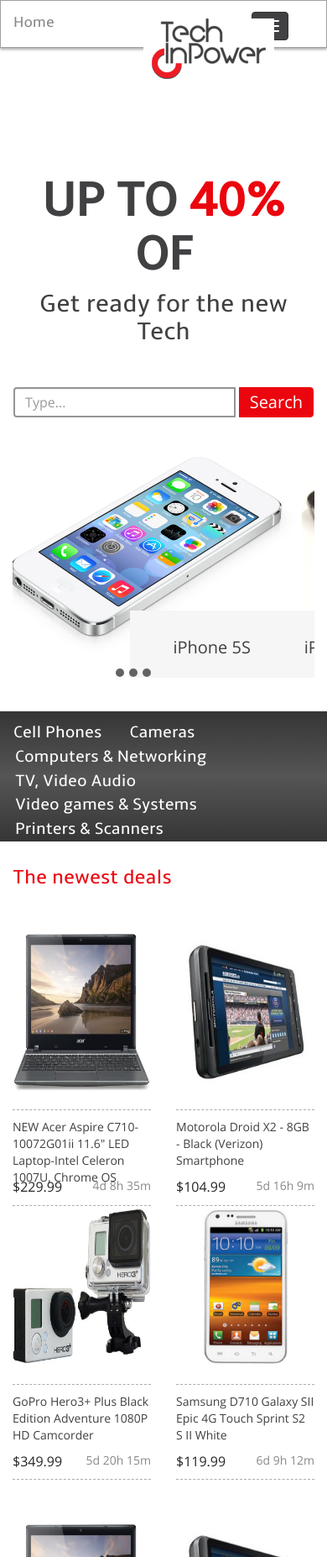
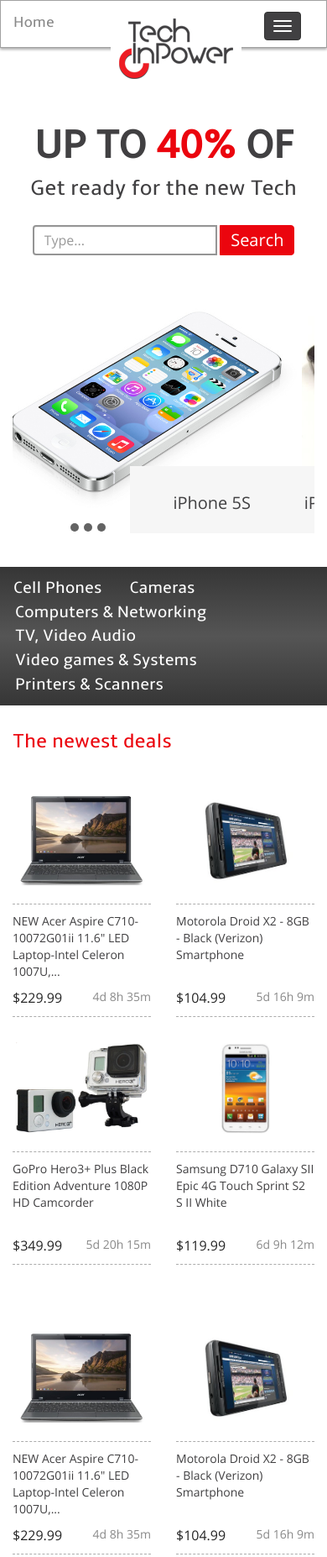
Before and after one commit to jasminafabijan/tech-in-power, a plain HTML site: page index.html in a window 390 px wide. Shown: the top 1854 px of the page at 84% size. Drawn offline with Linux system fonts and the light colour scheme.

Commit message:
Finished homepage.

```diff
--- a/css/default.scss
+++ b/css/default.scss
@@ -51,8 +51,15 @@ a:hover {
 	border-color: $color-red;
 }
 
+.btn-default:hover {
+	background-color: $color-red;
+	border-color: $color-red;
+	color: $color-black;
+}
+
+
 .bs-docs-container {
-	padding-top: 70px;
+	padding-top: 10px;
 }
 
 .navbar-inverse {
@@ -72,6 +79,10 @@ a:hover {
 .navbar-toggle {
 	background-color: $color-black;
 	margin-top: 0;
+
+	@media(max-width: 480px) {
+		margin-right: 0;
+	}
 }
 
 .navbar-inverse a,
@@ -100,6 +111,10 @@ a:hover {
 		margin-top: 6px;
 		left: 40%;
 	}
+
+	@media(max-width: 480px) {
+		left: 30%;
+	}
 }
 
 .search .form-control {
@@ -112,6 +127,14 @@ a:hover {
 	border-top-left-radius: 4px;
 	border-bottom-left-radius: 4px;
 	display: inline;
+
+	@media(max-width: 992px) {
+		width: 240px;
+	}
+
+	@media(max-width: 480px) {
+		width: 220px;
+	}
 }
 
 .search .btn {
@@ -122,7 +145,7 @@ a:hover {
 }
 
 .index {
-	.col-md-6 {
+	.col-sm-6 {
 		text-align: center;
 
 		h1 {
@@ -130,6 +153,14 @@ a:hover {
 			font-weight: bold;
 			margin-top: 60px;
 			font-size: 58px;
+
+			@media(max-width: 992px) {
+				font-size: 52px;
+			}
+
+			@media(max-width: 480px) {
+				font-size: 48px;
+			}
 		}
 
 		strong {
@@ -139,10 +170,23 @@ a:hover {
 		h2 {
 			font-weight: normal;
 			margin-top: 10px;
+
+			@media(max-width: 992px) {
+				font-size: 28px;
+			}
+
+			@media(max-width: 480px) {
+				font-size: 26px;
+			}
 		}
 
 		.search {
 			margin-top: 50px;
+
+			@media(max-width: 767px) {
+				margin-top: 30px;
+				margin-bottom: 20px;
+			}
 		}
 
 		.carousel-inner .item {
@@ -161,6 +205,10 @@ a:hover {
 		.carousel-indicators {
 			top: 105%;
 			left: 40%;
+
+			@media(max-width: 992px) {
+				left: 25%;
+			}
 		}
 
 		.carousel-indicators .active {
@@ -194,6 +242,10 @@ a:hover {
 		background: -o-linear-gradient(top,#363636 0%,#555 50%,#363636 100%);
 		background: -ms-linear-gradient(top,#363636 0%,#555 50%,#363636 100%);
 		background: linear-gradient(to bottom,#363636 0%,#555 50%,#363636 100%);
+
+		@media(max-width: 1199px) {
+			padding-bottom: 10px;
+		}
 
 		ul {
 			color: #fff;
@@ -232,9 +284,31 @@ a:hover {
 	.item-content .placeholders {
 		margin-top: 50px;
 
+		.col-sm-3 {
+			@media(max-width: 767px) {
+					margin-bottom: 30px;
+				}
+		}
+
 		img {
 			height: 192px;
 			margin: 0 auto;
+
+			@media(max-width: 1199px) {
+				height: 150px;
+			}
+
+			@media(max-width: 992px) {
+				height: 116px;
+			}
+
+			@media(max-width: 767px) {
+				height: 150px;
+			}
+
+			@media(max-width: 480px) {
+				height: 110px;
+			}
 		}
 
 		.separator {
@@ -254,7 +328,23 @@ a:hover {
 			}
 
 			p {
-				height: 60px;
+				height: 40px;
+
+				@media(max-width: 1199px) {
+					height: 60px;
+				}
+
+				@media(max-width: 992px) {
+					height: 80px;
+				}
+
+				@media(max-width: 767px) {
+					height: 60px;
+				}
+
+				@media(max-width: 480px) {
+					height: 80px;
+				}
 			}
 		}
 	}
@@ -267,6 +357,10 @@ a:hover {
 	color: #fff;
 	margin-top: 100px;
 	padding: 30px 0 40px 0;
+
+	@media(max-width: 767px) {
+		margin-top: 70px;
+	}
 
 	p {
 		margin-bottom: 5px;
@@ -303,12 +397,18 @@ a:hover {
 		color: $color-gray;
 	}
 
-	.col-sm-2 li.fb {
+	.col-sm-3 li.fb {
 		width: 56px;
 	}
 
-	.col-sm-2 a:hover img {
+	.col-sm-3 a:hover img {
 		width: 35px;
 		height: 35px;
 	}
+
+	.col-sm-3 {
+		@media(max-width: 767px) {
+			margin-top: 20px;
+		}
+	}
 }
--- a/index.html
+++ b/index.html
@@ -73,7 +73,7 @@
 
 		<div class="container bs-docs-container">
 			<div class="row">
-				<div class="col-md-6">
+				<div class="col-xs-12 col-sm-6">
 					<h1>UP TO <strong>40%</strong> OF</h1>
 					<h2>Get ready for the new Tech</h2>
 					<form class="form-inline search" role="form">
@@ -81,7 +81,7 @@
 					    <input type="submit" value="Search" class="btn btn-default">
 					</form>
 				</div>
-				<div class="col-md-6 carousel-images">
+				<div class="col-xs-12 col-sm-6 carousel-images">
 					<div id="carousel-example-generic" class="carousel slide" data-ride="carousel">
 					  <!-- Indicators -->
 					  <ol class="carousel-indicators">
@@ -145,7 +145,7 @@
 			            <a href="#"><div class="col-xs-6 col-sm-3 placeholder">
 			              <img src="img/AcerAspire-c710.jpg" class="img-responsive" alt="item">
 			              <div class="separator">
-			              	<p>NEW Acer Aspire C710-10072G01ii 11.6" LED Laptop-Intel Celeron 1007U, Chrome OS</p>
+			              	<p>NEW Acer Aspire C710-10072G01ii 11.6" LED Laptop-Intel Celeron 1007U,...</p>
 			              	<span class="price">$229.99</span>
 			              	<span class="timer">4d 8h 35m</span>
 			              </div>
@@ -180,7 +180,7 @@
 			            <a href="#"><div class="col-xs-6 col-sm-3 placeholder">
 			              <img src="img/AcerAspire-c710.jpg" class="img-responsive" alt="item">
 			              <div class="separator">
-			              	<p>NEW Acer Aspire C710-10072G01ii 11.6" LED Laptop-Intel Celeron 1007U, Chrome OS</p>
+			              	<p>NEW Acer Aspire C710-10072G01ii 11.6" LED Laptop-Intel Celeron 1007U,...</p>
 			              	<span class="price">$229.99</span>
 			              	<span class="timer">4d 8h 35m</span>
 			              </div>
@@ -227,7 +227,7 @@
 			    				<li><a href="#">Category 4</a></li>
 			    			</ul>
 			    		</div>
-			    		<div class="col-xs-6 col-sm-5">
+			    		<div class="col-xs-6 col-sm-4">
 			    			<p>COMPANY</p>
 			    			<div class="separator2"></div>
 			    			<ul class="nav nav-pills">
@@ -238,7 +238,7 @@
 			    				<li><a href="#">Privacy Policy</a></li>
 			    			</ul>
 			    		</div>
-			    		<div class="col-xs-6 col-sm-2">
+			    		<div class="col-xs-6 col-sm-3">
 			    			<p>CONNECT WITH US</p>
 			    			<div class="separator3"></div>
 			    			<ul class="nav nav-pills">
```
Also changed, not shown: css/default.css, css/default.min.css.
